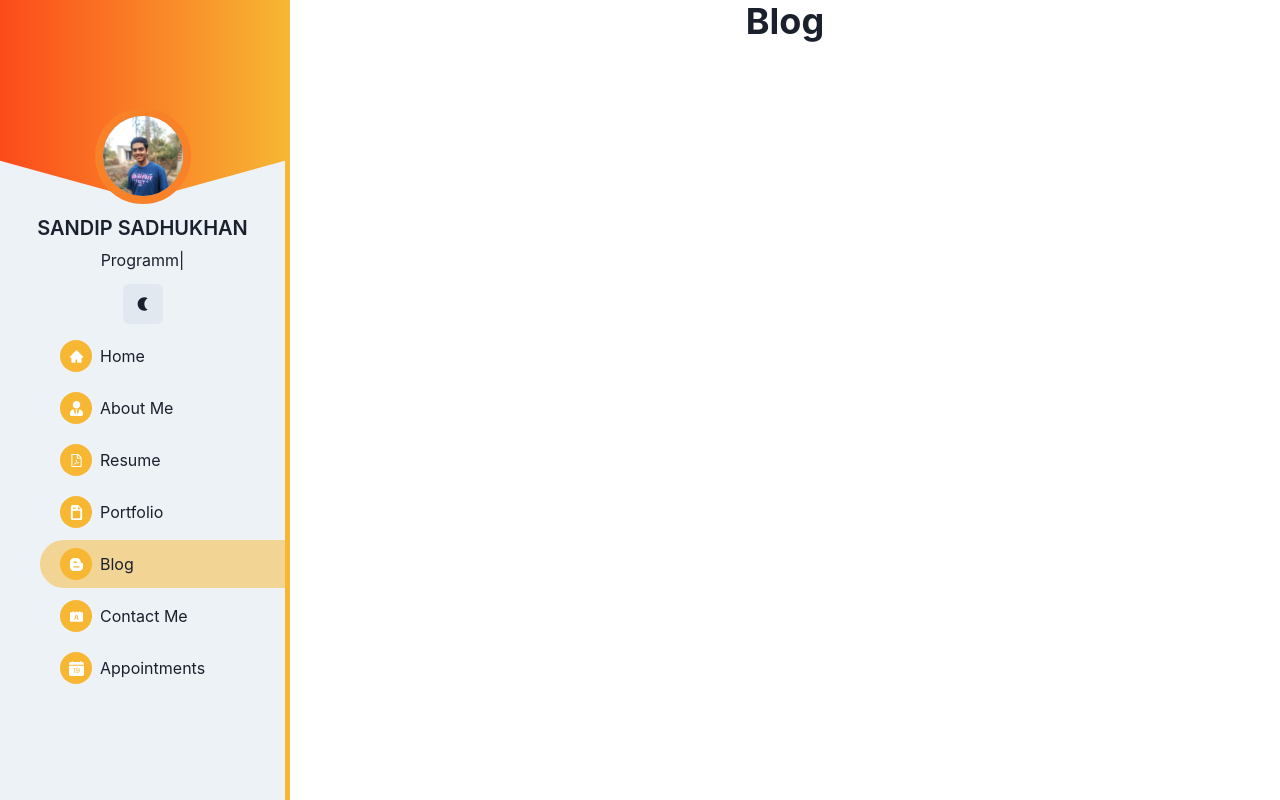
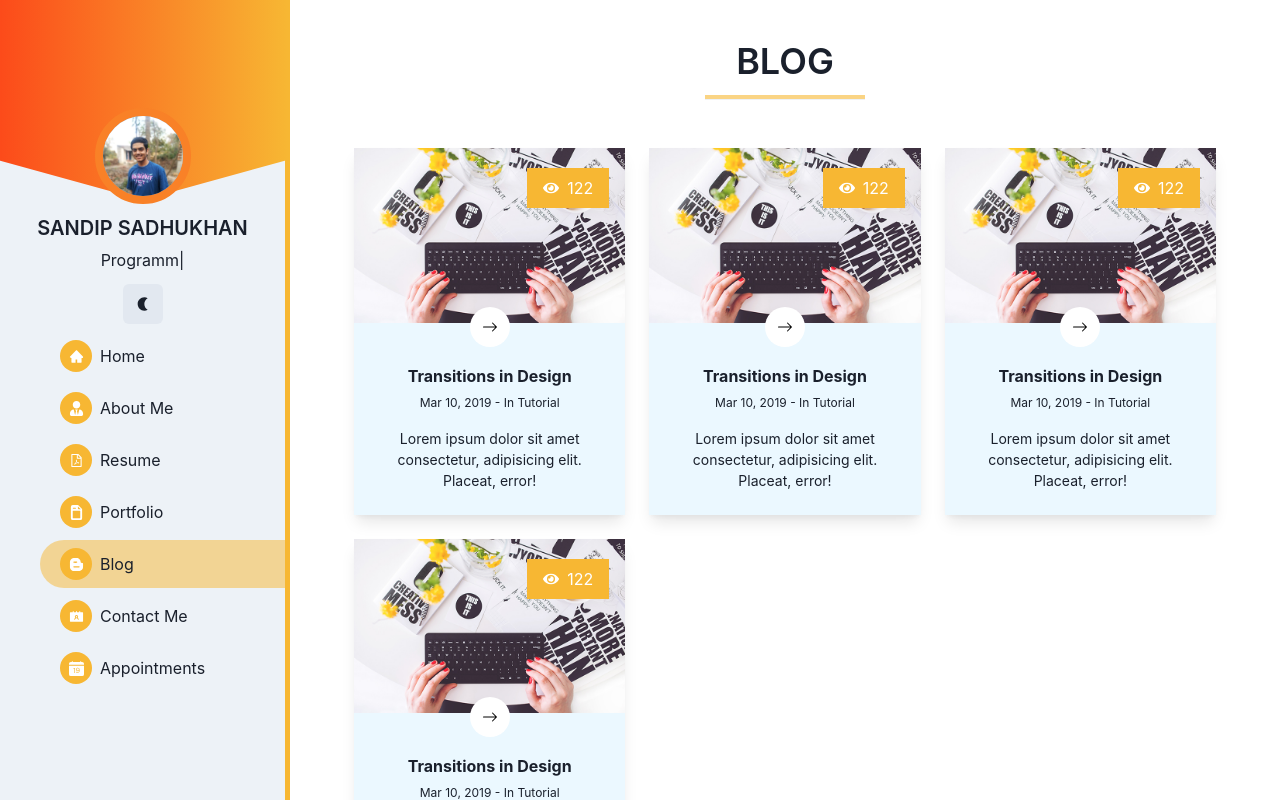
Before and after one commit to sandip-sadhukhan/7resume, a Next.js app in the folder frontend/: page /1/blog in a window 1280 px wide. Built offline with nearby package versions, Linux system fonts and the light colour scheme.

Commit message:
blog list page donw

```diff
--- /dev/null
+++ b/frontend/components/profile/sections/blog/BlogGrid.tsx
@@ -0,0 +1,95 @@
+import {
+  Flex,
+  Heading,
+  HStack,
+  IconButton,
+  Image,
+  Text,
+  VStack,
+} from "@chakra-ui/react"
+import Link from "next/link"
+import React from "react"
+import { BsArrowRight } from "react-icons/bs"
+import { FaEye } from "react-icons/fa"
+
+interface BlogGridProps {
+  grayBackground: string
+  secondaryColor: string
+  bannerImg: string
+  viewCount: number
+  title: string
+  date: string
+  category: string
+  categoryLink: string
+  description: string
+}
+
+const BlogGrid: React.FC<BlogGridProps> = (props: BlogGridProps) => {
+  const {
+    grayBackground,
+    secondaryColor,
+    bannerImg,
+    viewCount,
+    title,
+    date,
+    category,
+    categoryLink,
+    description,
+  } = props
+
+  return (
+    <VStack shadow="lg" bgColor={grayBackground} w="full">
+      <Link href="#">
+        <a>
+          <Flex
+            flexDir="column"
+            pos="relative"
+            alignItems="center"
+            justifyContent="center"
+          >
+            <HStack
+              pos="absolute"
+              px={4}
+              py={2}
+              top={5}
+              right={4}
+              bgColor={secondaryColor}
+              color="white"
+            >
+              <FaEye />
+              <Text>{viewCount}</Text>
+            </HStack>
+            <Image src={bannerImg} alt={title} />
+            <IconButton
+              w={10}
+              bgColor="white"
+              color="black"
+              _hover={{ backgroundColor: secondaryColor, color: "white" }}
+              aria-label="Arrow"
+              icon={<BsArrowRight />}
+              zIndex={10}
+              rounded="full"
+              mt={-4}
+            />
+          </Flex>
+        </a>
+      </Link>
+      <VStack flex={1} pt={3} pb={6} px={[3, 5, 5, 10, 10]}>
+        <Heading as="h6" size="sm">
+          {title}
+        </Heading>
+        <Text fontSize={12}>
+          {date} - In{" "}
+          <Link href={categoryLink}>
+            <a>{category}</a>
+          </Link>
+        </Text>
+        <Text fontSize={14} pt={2} style={{ textAlign: "center" }}>
+          {description}
+        </Text>
+      </VStack>
+    </VStack>
+  )
+}
+
+export default BlogGrid
--- /dev/null
+++ b/frontend/components/profile/sections/blog/PaginationButton.tsx
@@ -0,0 +1,34 @@
+import { Flex, Text } from "@chakra-ui/react"
+import Link from "next/link"
+import React from "react"
+
+interface PaginationButtonProps {
+  grayBackground: string
+  secondaryColor: string
+  active?: boolean
+}
+
+const PaginationButton: React.FC<PaginationButtonProps> = (
+  props: PaginationButtonProps
+) => {
+  const { grayBackground, secondaryColor, active = false } = props
+
+  return (
+    <Link href="#">
+      <a>
+        <Flex
+          justifyContent="center"
+          alignItems="center"
+          w={[8, 8, 10, 12, 14]}
+          h={[8, 8, 10, 12, 14]}
+          bgColor={active ? secondaryColor : grayBackground}
+          _hover={{ color: secondaryColor }}
+        >
+          {props.children}
+        </Flex>
+      </a>
+    </Link>
+  )
+}
+
+export default PaginationButton
--- /dev/null
+++ b/frontend/components/profile/sections/blog/index.tsx
@@ -0,0 +1,122 @@
+import {
+  HStack,
+  SimpleGrid,
+  Text,
+  useColorModeValue,
+  VStack,
+} from "@chakra-ui/react"
+import React from "react"
+import { BiChevronLeft, BiChevronRight } from "react-icons/bi"
+import SectionHeading from "../../SectionHeading"
+import BlogGrid from "./BlogGrid"
+import PaginationButton from "./PaginationButton"
+
+const BlogSection = () => {
+  const secondaryColor = useColorModeValue("#f7b733", "#00c6ff")
+  const headingColor = useColorModeValue("gray.800", "gray.50")
+  const grayBackground = useColorModeValue("blue.50", "gray.700")
+
+  return (
+    <VStack
+      align="start"
+      pt={[5, 5, 5, 10, 10]}
+      px={[5, 5, 5, 16, 16]}
+      w="full"
+    >
+      {/* Heading */}
+      <SectionHeading
+        secondaryColor={secondaryColor}
+        headingColor={headingColor}
+        title="Blog"
+      />
+
+      <SimpleGrid columns={[1, 1, 1, 3, 3]} py={10} spacing={6} w="full">
+        <BlogGrid
+          grayBackground={grayBackground}
+          secondaryColor={secondaryColor}
+          bannerImg="/blog-img.jpg"
+          viewCount={122}
+          title="Transitions in Design"
+          date="Mar 10, 2019"
+          category="Tutorial"
+          categoryLink="#"
+          description="Lorem ipsum dolor sit amet consectetur, adipisicing elit. Placeat, error!"
+        />
+        <BlogGrid
+          grayBackground={grayBackground}
+          secondaryColor={secondaryColor}
+          bannerImg="/blog-img.jpg"
+          viewCount={122}
+          title="Transitions in Design"
+          date="Mar 10, 2019"
+          category="Tutorial"
+          categoryLink="#"
+          description="Lorem ipsum dolor sit amet consectetur, adipisicing elit. Placeat, error!"
+        />
+        <BlogGrid
+          grayBackground={grayBackground}
+          secondaryColor={secondaryColor}
+          bannerImg="/blog-img.jpg"
+          viewCount={122}
+          title="Transitions in Design"
+          date="Mar 10, 2019"
+          category="Tutorial"
+          categoryLink="#"
+          description="Lorem ipsum dolor sit amet consectetur, adipisicing elit. Placeat, error!"
+        />
+        <BlogGrid
+          grayBackground={grayBackground}
+          secondaryColor={secondaryColor}
+          bannerImg="/blog-img.jpg"
+          viewCount={122}
+          title="Transitions in Design"
+          date="Mar 10, 2019"
+          category="Tutorial"
+          categoryLink="#"
+          description="Lorem ipsum dolor sit amet consectetur, adipisicing elit. Placeat, error!"
+        />
+      </SimpleGrid>
+
+      {/* Pagination */}
+      <HStack pb={10} w="full" justifyContent="center" spacing={0}>
+        <PaginationButton
+          grayBackground={grayBackground}
+          secondaryColor={secondaryColor}
+        >
+          <BiChevronLeft />
+        </PaginationButton>
+
+        <PaginationButton
+          grayBackground={grayBackground}
+          secondaryColor={secondaryColor}
+        >
+          <Text>1</Text>
+        </PaginationButton>
+
+        <PaginationButton
+          grayBackground={grayBackground}
+          secondaryColor={secondaryColor}
+          active
+        >
+          <Text>2</Text>
+        </PaginationButton>
+
+        <PaginationButton
+          grayBackground={grayBackground}
+          secondaryColor={secondaryColor}
+        >
+          <Text>3</Text>
+        </PaginationButton>
+
+        <PaginationButton
+          grayBackground={grayBackground}
+          secondaryColor={secondaryColor}
+        >
+          <BiChevronRight />
+        </PaginationButton>
+      </HStack>
+    </VStack>
+  )
+}
+
+export default BlogSection
--- a/frontend/pages/[username]/blog.tsx
+++ b/frontend/pages/[username]/blog.tsx
@@ -1,11 +1,11 @@
-import { Heading } from "@chakra-ui/react"
 import type { NextPage } from "next"
 import Layout from "../../components/profile/Layout"
+import BlogSection from "../../components/profile/sections/blog"
 
 const Blog: NextPage = () => {
   return (
     <Layout>
-      <Heading>Blog</Heading>
+      <BlogSection />
     </Layout>
   )
 }
```
Also changed, not shown: frontend/public/blog-img.jpg (added).
